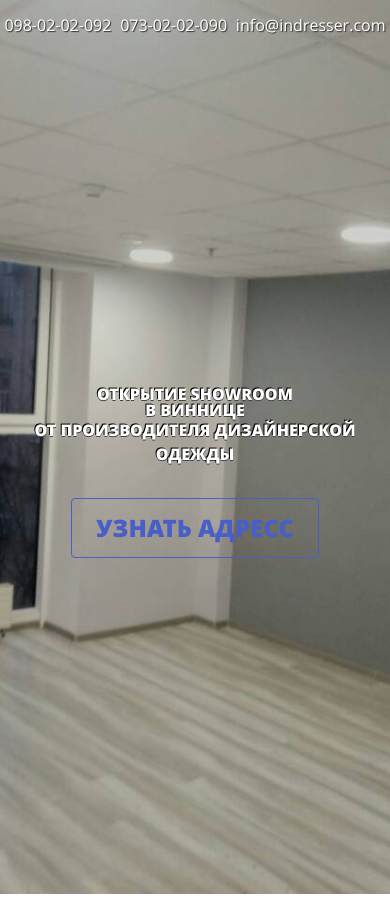
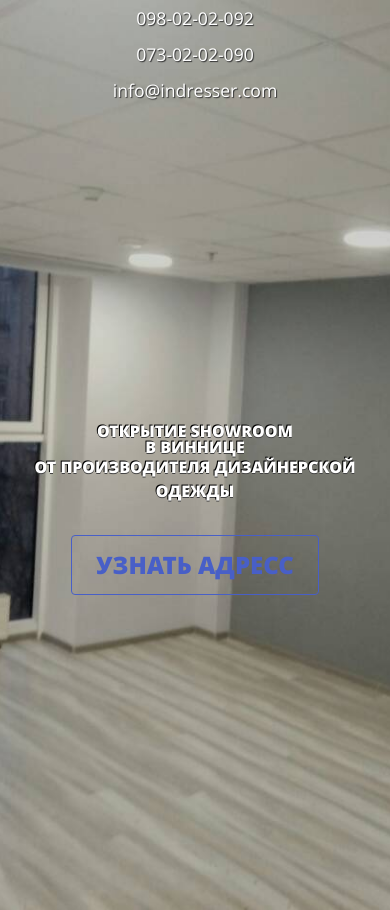
Before and after one commit to Sun1ive/showroom, a Vue app: page / in a window 390 px wide. Built offline with nearby package versions, Linux system fonts and the light colour scheme.

Commit message:
added form template

```diff
--- a/src/components/Header.vue
+++ b/src/components/Header.vue
@@ -22,4 +22,14 @@
   text-shadow: 1px 1px 1px #333;
   font-size: responsive 1rem 1.4rem;
 }
+
+@media (max-width: 440px) {
+  .navBar {
+    flex-direction: column;
+    font-size: 1.1rem;
+  }
+  .navBar li {
+    padding: .3rem 0;
+  }
+}
 </style>
--- a/src/components/Main.vue
+++ b/src/components/Main.vue
@@ -41,7 +41,7 @@ main {
   align-items: center;
   justify-content: center;
   flex-grow: 1;
-  min-height: 100vh;
+  min-height: 95vh;
 }
 .head {
   font-weight: bold;
@@ -50,19 +50,19 @@ main {
 }
 
 h1 {
-  font-size: responsive 2rem 9rem;
+  font-size: responsive 1.3rem 9rem;
   text-shadow: -1px -1px #000, 0px 1px 0px #444;
   font-weight: bold;
   line-height: 1;
 }
 h2 {
-  font-size: responsive 1.5rem 7rem;
+  font-size: responsive 1.1rem 7rem;
   text-shadow: -1px -1px #000, 0px 1px 0px #444;
   font-weight: bold;
   line-height: 1;
 }
 h3 {
-  font-size: responsive 1.1rem 4rem;
+  font-size: responsive 1rem 4rem;
   text-shadow: -1px -1px #000, 0px 1px 0px #444;
   font-weight: bold;
 }
```
Also changed, not shown: src/components/modal/Form.vue (added, +15 -0 lines).
